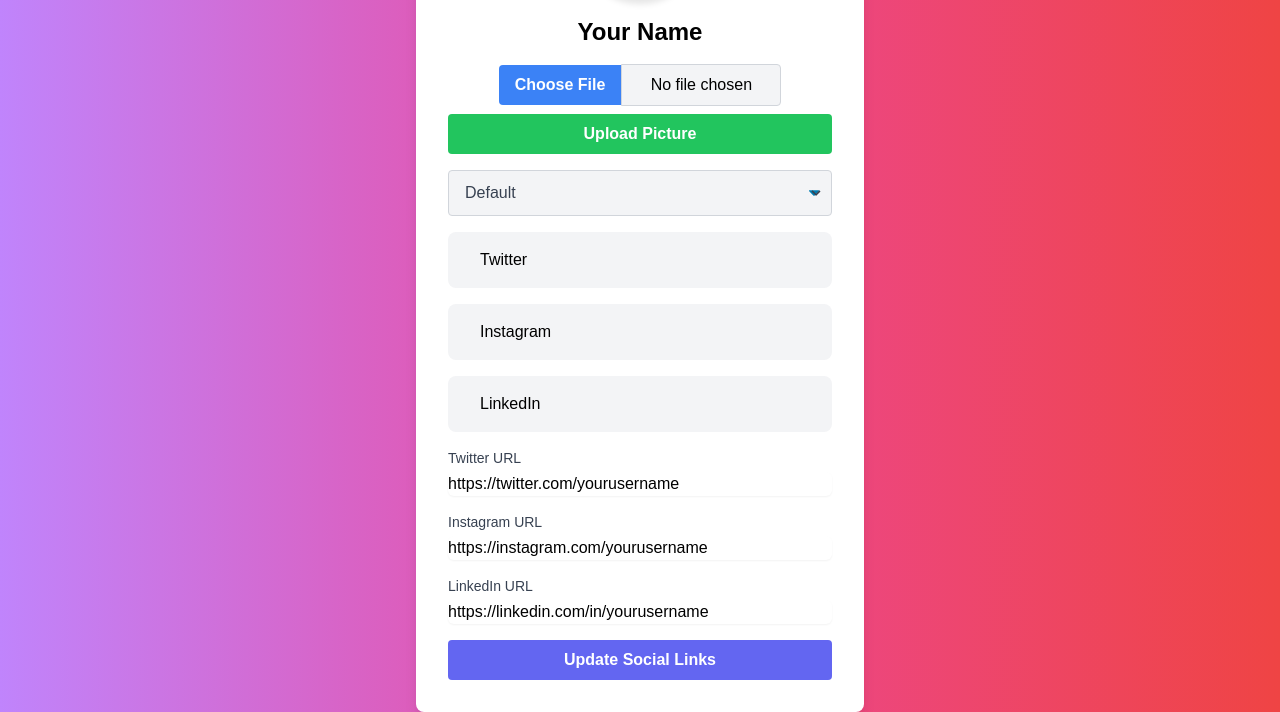
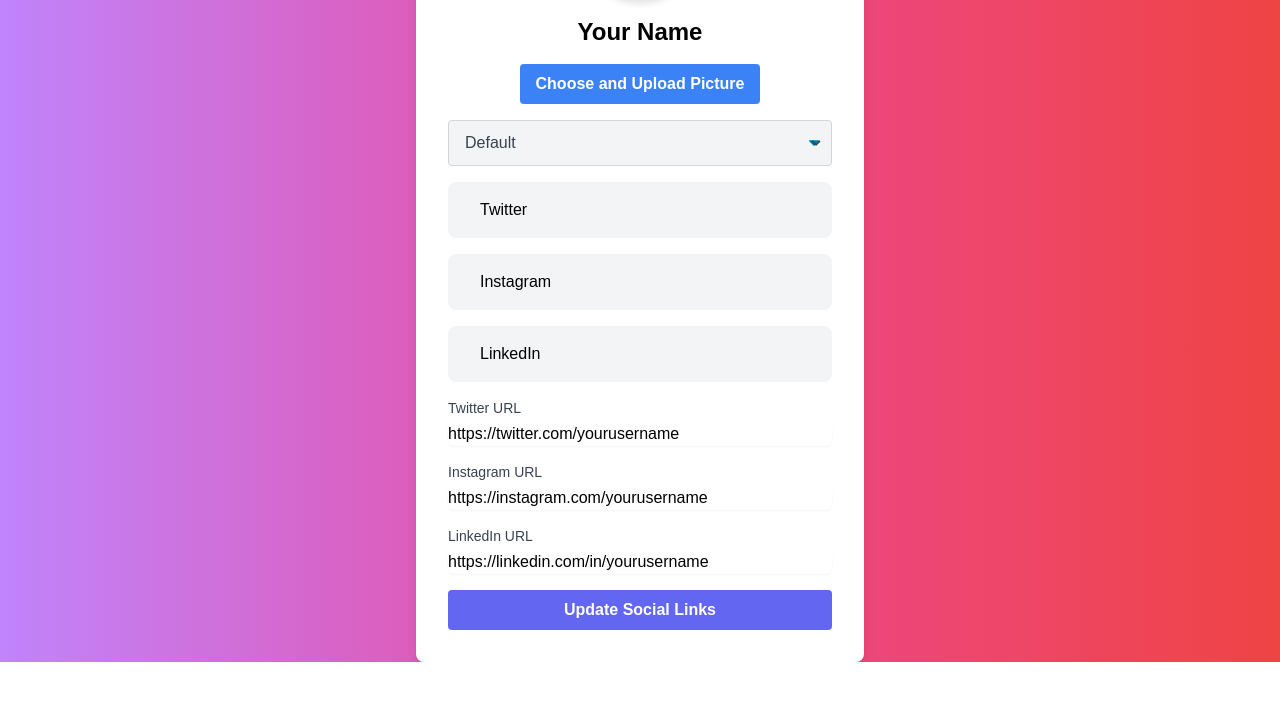
Before and after one commit to mkanapaka/link-tree-clone, a Flask app: page / in a window 1280 px wide. Shown: the part 160-872 px from the top of the page. After the commit the page ends 822 px from the top, so only its background shows below. Run offline with Flask 3, Linux system fonts and the light colour scheme; some libraries are stand-ins or nearby versions.

Commit message:
Agent step completed: Combine 'Choose File' and 'Upload Picture' buttons into a single button for profile picture upload

```diff
--- a/static/js/main.js
+++ b/static/js/main.js
@@ -1,5 +1,7 @@
 document.addEventListener('DOMContentLoaded', () => {
     const profilePicture = document.getElementById('profile-picture');
+    const fileInput = document.getElementById('profile_picture');
+    const form = document.getElementById('profile-picture-form');
 
     if (!profilePicture.src || profilePicture.src.endsWith('default.jpg')) {
         // Fetch a random image from Unsplash only if no profile picture is set
@@ -13,4 +15,12 @@ document.addEventListener('DOMContentLoaded', () => {
                 profilePicture.src = 'https://via.placeholder.com/300';
             });
     }
+
+    // Add event listener to file input
+    fileInput.addEventListener('change', (event) => {
+        if (event.target.files.length > 0) {
+            // Automatically submit the form when a file is selected
+            form.submit();
+        }
+    });
 });
--- a/templates/index.html
+++ b/templates/index.html
@@ -13,17 +13,13 @@
         <div class="text-center">
             <img id="profile-picture" src="{{ url_for('static', filename='uploads/' + profile_picture) }}" alt="Profile Picture" class="w-32 h-32 rounded-full mx-auto mb-4 object-cover">
             <h1 class="text-2xl font-bold mb-4">Your Name</h1>
-            <form action="{{ url_for('upload_profile_picture') }}" method="POST" enctype="multipart/form-data" class="mb-4">
+            <form id="profile-picture-form" action="{{ url_for('upload_profile_picture') }}" method="POST" enctype="multipart/form-data" class="mb-4">
                 <div class="flex items-center justify-center">
-                    <label for="profile_picture" class="cursor-pointer bg-blue-500 hover:bg-blue-600 text-white font-bold py-2 px-4 rounded-l">
-                        Choose File
+                    <label for="profile_picture" class="cursor-pointer bg-blue-500 hover:bg-blue-600 text-white font-bold py-2 px-4 rounded">
+                        Choose and Upload Picture
                     </label>
                     <input id="profile_picture" type="file" name="profile_picture" accept="image/*" class="hidden">
-                    <span id="file-name" class="bg-gray-100 border border-gray-300 py-2 px-4 rounded-r w-40 truncate">No file chosen</span>
                 </div>
-                <button type="submit" class="mt-2 bg-green-500 hover:bg-green-600 text-white font-bold py-2 px-4 rounded w-full">
-                    Upload Picture
-                </button>
             </form>
             {% with messages = get_flashed_messages(with_categories=true) %}
                 {% if messages %}
@@ -80,10 +76,6 @@
     <script src="{{ url_for('static', filename='js/main.js') }}"></script>
     <script>
         feather.replace();
-        document.getElementById('profile_picture').addEventListener('change', function(e) {
-            var fileName = e.target.files[0].name;
-            document.getElementById('file-name').textContent = fileName;
-        });
     </script>
 </body>
 </html>
```
Also changed, not shown: 1 other file.
